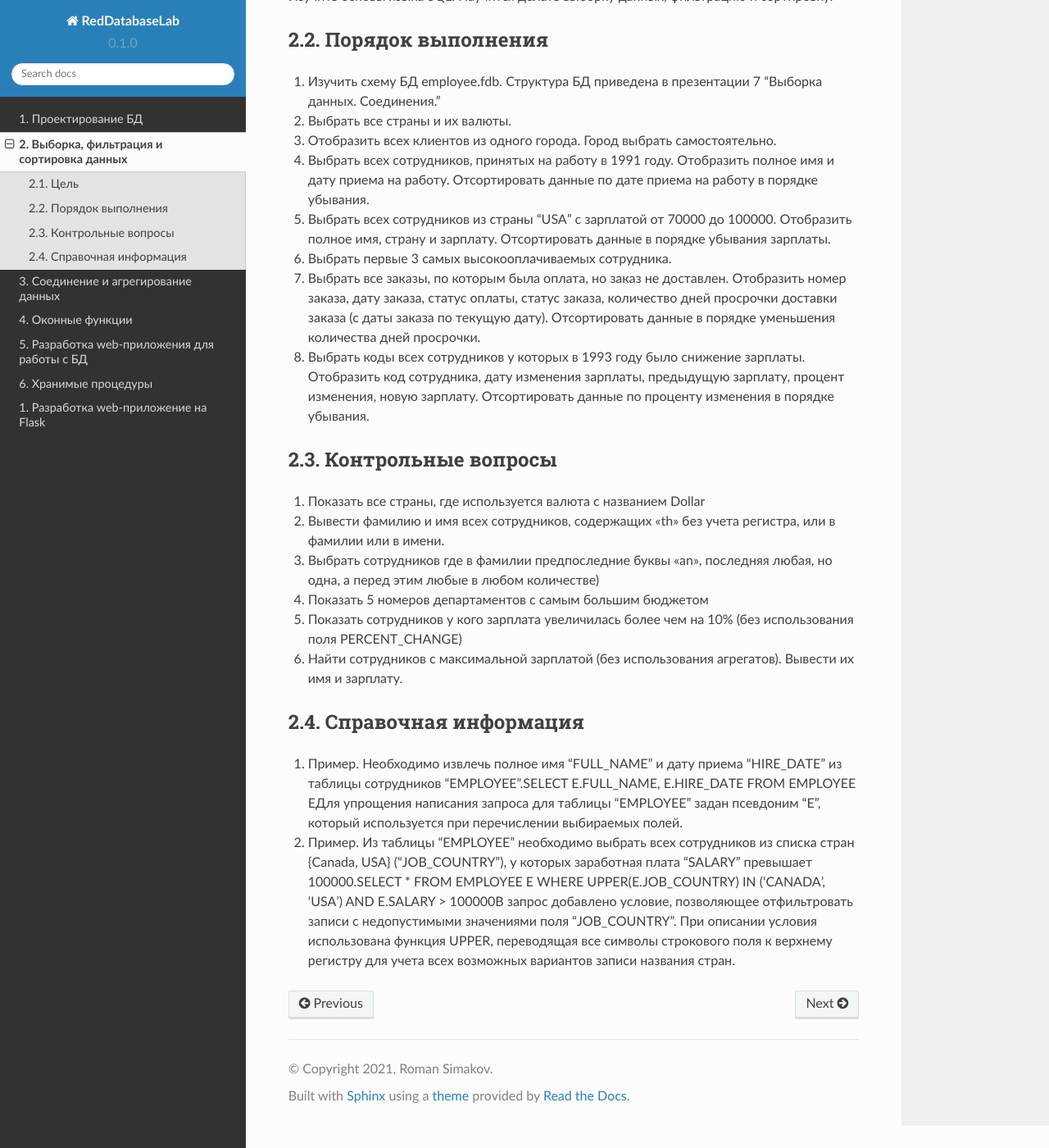
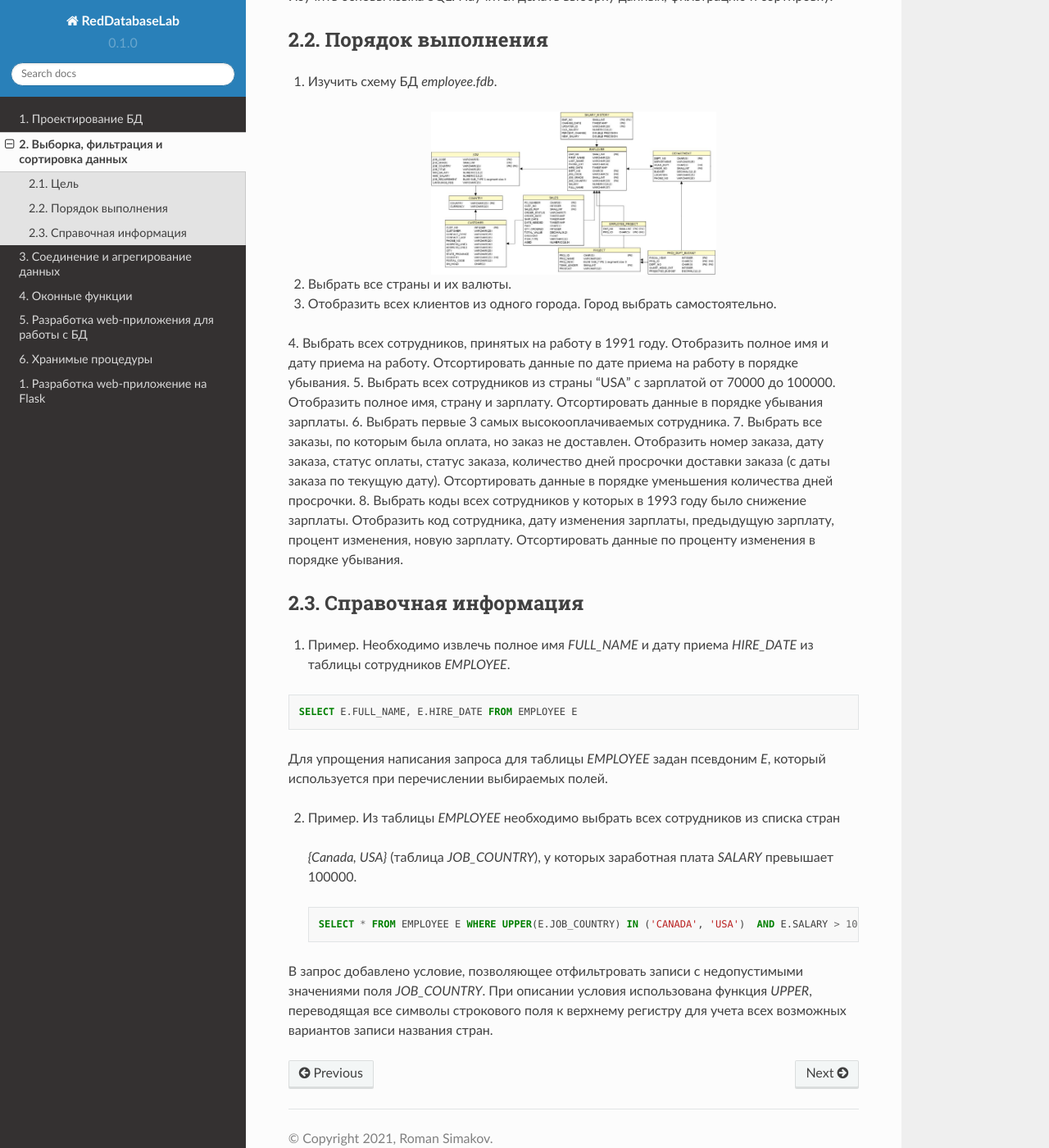
Before and after one commit to romansimakov/RedDatabaseLab, a Sphinx documentation site: the page built from docs/select.rst, in a window 1280 px wide and 1400 px high, scrolled down 232 px. Shown: the whole window at 82% size. Built offline with Sphinx 7.4.7 and the Read the Docs theme 2.0.0, drawn with Linux system fonts in a browser that asks for light colours.

Commit message:
Fixed select lab and references

```diff
--- a/docs/index.rst
+++ b/docs/index.rst
@@ -1,5 +1,3 @@
-.. _СУБД Ред База Данных: https://reddatabase.ru
-
 ******************************************************
 Лабораторные работы по дисциплине "Управление данными"
 ******************************************************
--- a/docs/select.rst
+++ b/docs/select.rst
@@ -9,26 +9,44 @@
 Порядок выполнения
 ==================
 
-1.	Изучить схему БД employee.fdb. Структура БД приведена в презентации 7 “Выборка данных. Соединения.”
+1.	Изучить схему БД `employee.fdb`.
+
+.. image:: employee_er.png
+   :width: 50%
+   :align: center
+
 2.	Выбрать все страны и их валюты.
 3.	Отобразить всех клиентов из одного города. Город выбрать самостоятельно.
-4.	Выбрать всех сотрудников, принятых на работу в 1991 году. Отобразить полное имя и дату приема на работу. Отсортировать данные по дате приема на работу в порядке убывания.
-5.	Выбрать всех сотрудников из страны "USA" с зарплатой от 70000 до 100000. Отобразить полное имя, страну и зарплату. Отсортировать данные в порядке убывания зарплаты.
+4.	Выбрать всех сотрудников, принятых на работу в 1991 году. Отобразить полное имя и дату приема на работу.
+Отсортировать данные по дате приема на работу в порядке убывания.
+5.	Выбрать всех сотрудников из страны "USA" с зарплатой от 70000 до 100000. Отобразить полное имя, страну и зарплату.
+Отсортировать данные в порядке убывания зарплаты.
 6.	Выбрать первые 3 самых высокооплачиваемых сотрудника.
-7.	Выбрать все заказы, по которым была оплата, но заказ не доставлен. Отобразить номер заказа, дату заказа, статус оплаты, статус заказа, количество дней просрочки доставки заказа (с даты заказа по текущую дату). Отсортировать данные в порядке уменьшения количества дней просрочки.
-8.	Выбрать коды всех сотрудников у которых в 1993 году было снижение зарплаты. Отобразить код сотрудника, дату изменения зарплаты, предыдущую зарплату, процент изменения, новую зарплату. Отсортировать данные по проценту изменения в порядке убывания.
-
-Контрольные вопросы
-===================
-
-1.	Показать все страны, где используется валюта с названием Dollar
-2.	Вывести фамилию и имя всех сотрудников, содержащих «th» без учета регистра, или в фамилии или в имени.
-3.	Выбрать сотрудников где в фамилии предпоследние буквы «an», последняя любая, но одна, а перед этим любые в любом количестве)
-4.	Показать 5 номеров департаментов с самым большим бюджетом
-5.	Показать сотрудников у кого зарплата увеличилась более чем на 10% (без использования поля PERCENT_CHANGE)
-6.	Найти сотрудников с максимальной зарплатой (без использования агрегатов). Вывести их имя и зарплату.
+7.	Выбрать все заказы, по которым была оплата, но заказ не доставлен. Отобразить номер заказа, дату заказа,
+статус оплаты, статус заказа, количество дней просрочки доставки заказа (с даты заказа по текущую дату).
+Отсортировать данные в порядке уменьшения количества дней просрочки.
+8.	Выбрать коды всех сотрудников у которых в 1993 году было снижение зарплаты. Отобразить код сотрудника,
+дату изменения зарплаты, предыдущую зарплату, процент изменения, новую зарплату.
+Отсортировать данные по проценту изменения в порядке убывания.
 
 Справочная информация
 =====================
-1.	Пример. Необходимо извлечь полное имя "FULL_NAME" и дату приема "HIRE_DATE" из таблицы сотрудников "EMPLOYEE".SELECT E.FULL_NAME, E.HIRE_DATE FROM EMPLOYEE EДля упрощения написания запроса для таблицы "EMPLOYEE" задан псевдоним "E", который используется при перечислении выбираемых полей.
-2.	Пример. Из таблицы "EMPLOYEE" необходимо выбрать всех сотрудников из списка стран {Canada, USA} ("JOB_COUNTRY"), у которых заработная плата "SALARY" превышает 100000.SELECT * FROM EMPLOYEE E WHERE UPPER(E.JOB_COUNTRY) IN ('CANADA', 'USA')  AND E.SALARY > 100000В запрос добавлено условие, позволяющее отфильтровать записи с недопустимыми значениями поля "JOB_COUNTRY". При описании условия использована функция UPPER, переводящая все символы строкового поля к верхнему регистру для учета всех возможных вариантов записи названия стран.
+1.	Пример. Необходимо извлечь полное имя `FULL_NAME` и дату приема `HIRE_DATE` из таблицы сотрудников `EMPLOYEE`.
+
+.. code-block:: sql
+
+    SELECT E.FULL_NAME, E.HIRE_DATE FROM EMPLOYEE E
+
+Для упрощения написания запроса для таблицы `EMPLOYEE` задан псевдоним `E`,
+который используется при перечислении выбираемых полей.
+
+2.	Пример. Из таблицы `EMPLOYEE` необходимо выбрать всех сотрудников из списка стран
+ `{Canada, USA}` (таблица `JOB_COUNTRY`), у которых заработная плата `SALARY` превышает 100000.
+
+ .. code-block:: sql
+
+     SELECT * FROM EMPLOYEE E WHERE UPPER(E.JOB_COUNTRY) IN ('CANADA', 'USA')  AND E.SALARY > 100000
+
+В запрос добавлено условие, позволяющее отфильтровать записи с недопустимыми значениями поля `JOB_COUNTRY`.
+При описании условия использована функция `UPPER`, переводящая все символы строкового поля к верхнему регистру для
+учета всех возможных вариантов записи названия стран.
```
Also changed, not shown: other parts of docs/index.rst (+2 -0 lines), docs/employee_er.png (added).
